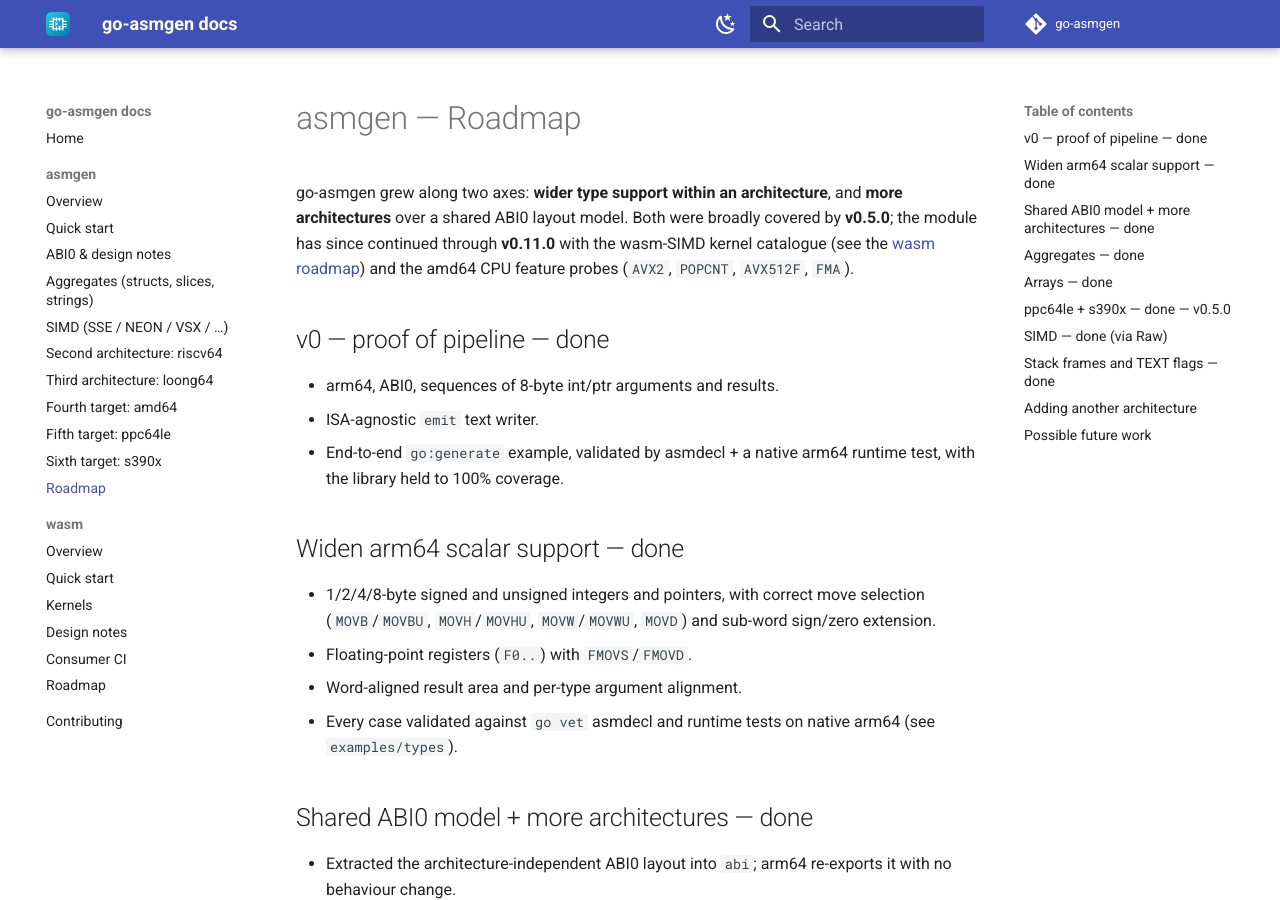
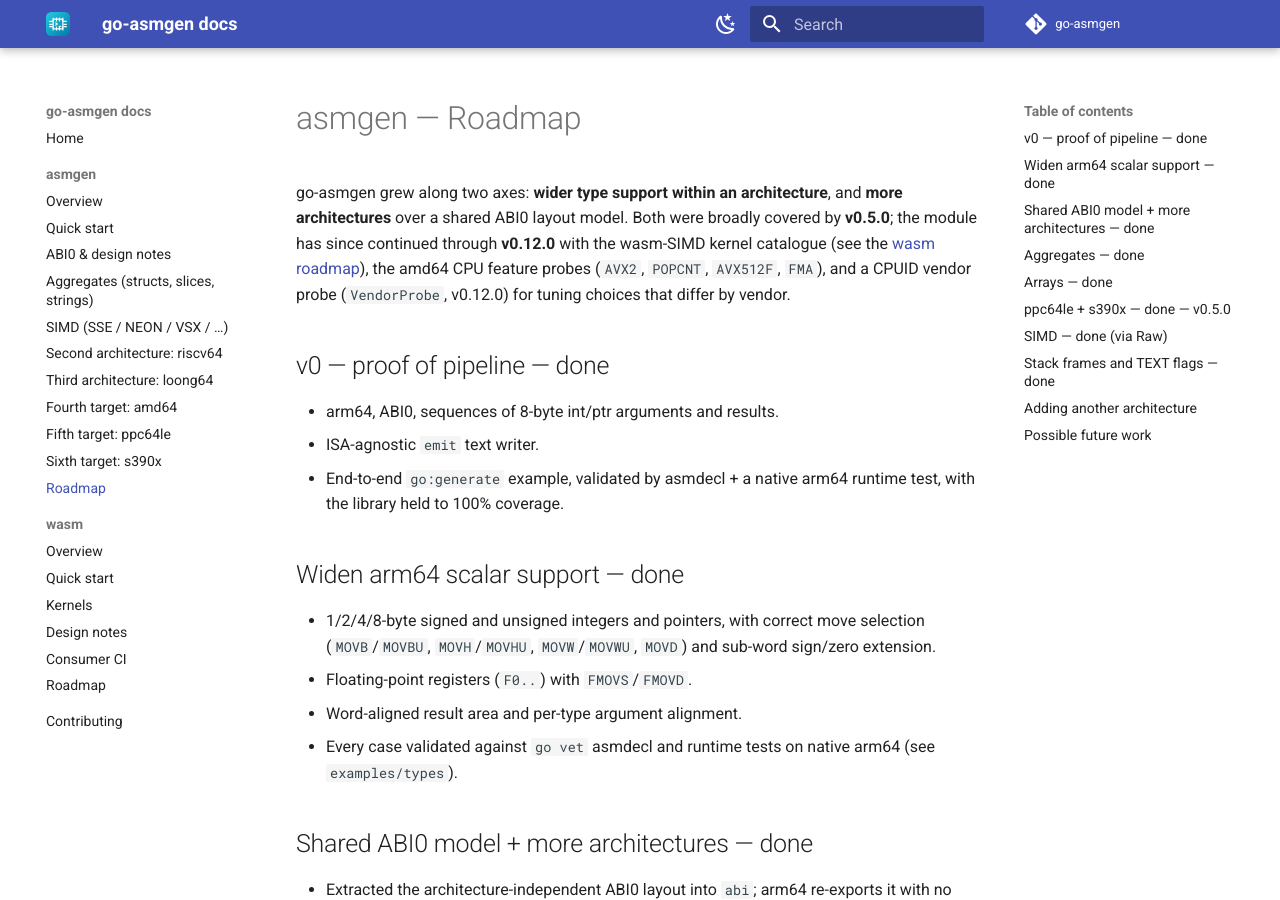
Before and after one commit to go-asmgen/docs, an MkDocs documentation site: the page built from docs/asmgen/roadmap.md, in a window 1280 px wide and 900 px high. Built offline with MkDocs 1.6.1 and Material for MkDocs 9.7.7, drawn with Linux system fonts in a browser that asks for light colours; the version menu is left out.

Commit message:
roadmap: v0.12.0 and VendorProbe (#13)
Co-authored-by: Claude Opus 5.5 (1M context) <noreply@anthropic.com>

```diff
--- a/docs/asmgen/roadmap.md
+++ b/docs/asmgen/roadmap.md
@@ -2,9 +2,10 @@
 
 go-asmgen grew along two axes: **wider type support within an architecture**,
 and **more architectures** over a shared ABI0 layout model. Both were broadly
-covered by **v0.5.0**; the module has since continued through **v0.11.0** with
-the wasm-SIMD kernel catalogue (see the [wasm roadmap](../wasm/roadmap.md)) and
-the amd64 CPU feature probes (`AVX2`, `POPCNT`, `AVX512F`, `FMA`).
+covered by **v0.5.0**; the module has since continued through **v0.12.0** with
+the wasm-SIMD kernel catalogue (see the [wasm roadmap](../wasm/roadmap.md)), the
+amd64 CPU feature probes (`AVX2`, `POPCNT`, `AVX512F`, `FMA`), and a CPUID
+vendor probe (`VendorProbe`, v0.12.0) for tuning choices that differ by vendor.
 
 ## v0 — proof of pipeline — done
 
```
